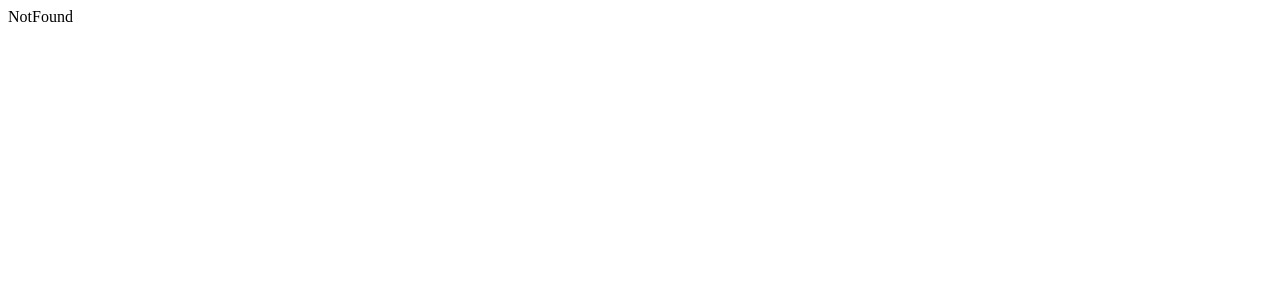
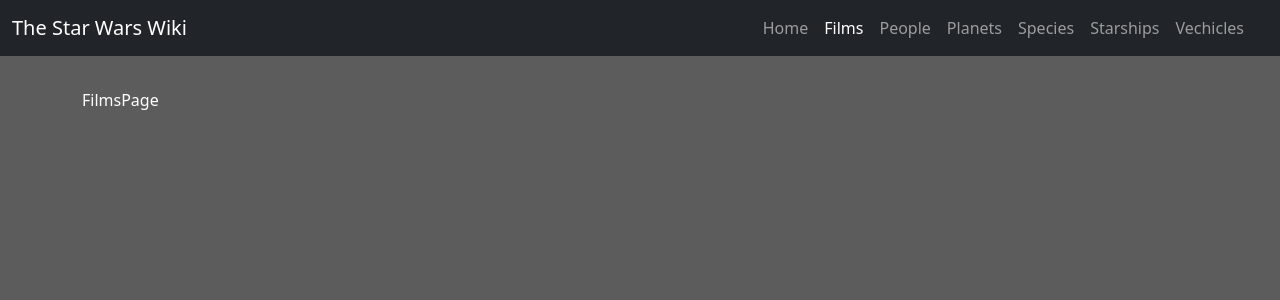
Before and after one commit to arden-rh/sw-encyclopedia, a React (Vite) app: page /films in a window 1280 px wide. Shown: the top 300 px of the page. Built offline with nearby package versions, Linux system fonts and the light colour scheme.

Commit message:
added editorconfig, created a navbar component, created indv pages for the different resources

```diff
--- a/src/App.tsx
+++ b/src/App.tsx
@@ -5,13 +5,27 @@ import NotFound from './pages/NotFound'
 import { Routes, Route } from 'react-router-dom'
 import './assets/scss/App.scss'
 
+/** Resource pages */
+import FilmsPage from './pages/FilmsPage'
+import PeoplePage from './pages/PeoplePage'
+import PlanetsPage from './pages/PlanetsPage'
+import SpeciesPage from './pages/SpeciesPage'
+import StarshipsPage from './pages/StarshipsPage'
+import VehiclesPage from './pages/VehiclesPage'
+
 const App = () => {
 	return (
 		<div id='App'>
-			{/* <Navigation /> */}
+			<Navigation />
 			<Container className='py-3'>
 				<Routes>
 					<Route path="/" element={<HomePage />} />
+					<Route path="/films" element={<FilmsPage />} />
+					<Route path="/people" element={<PeoplePage />} />
+					<Route path="/planets" element={<PlanetsPage />} />
+					<Route path="/species" element={<SpeciesPage />} />
+					<Route path="/starships" element={<StarshipsPage />} />
+					<Route path="/vechicles" element={<VehiclesPage />} />
 					<Route path="*" element={<NotFound />} />
 
 				</Routes>
--- a/src/assets/scss/App.scss
+++ b/src/assets/scss/App.scss
@@ -0,0 +1,4 @@
+@import "bootstrap/scss/bootstrap";
+
+/* Generic styles */
+@import 'generic';
--- /dev/null
+++ b/src/assets/scss/_generic.scss
@@ -0,0 +1,20 @@
+html,
+body,
+#root {
+	min-height: 100vh;
+}
+
+body {
+    background-color: #5c5c5c;
+    background-position: center;
+	background-size: cover;
+	color: #ffffff;
+}
+
+#app {
+	padding-top: 1.5rem;
+	padding-bottom: 1.5rem;
+	display: flex;
+	flex-direction: column;
+	align-items: center;
+}
--- /dev/null
+++ b/src/components/Navigation.tsx
@@ -0,0 +1,41 @@
+import Container from 'react-bootstrap/Container';
+import Nav from 'react-bootstrap/Nav';
+import Navbar from 'react-bootstrap/Navbar';
+import NavDropdown from 'react-bootstrap/NavDropdown';
+import Offcanvas from 'react-bootstrap/Offcanvas';
+import { NavLink, Link } from 'react-router-dom';
+
+const Navigation = () => {
+
+	return (
+		<Navbar bg="dark" variant="dark" expand='md' className="mb-3">
+			<Container fluid>
+				<Navbar.Brand href="#">The Star Wars Wiki</Navbar.Brand>
+				<Navbar.Toggle aria-controls={`offcanvasNavbar-expand-md`} />
+				<Navbar.Offcanvas
+					aria-labelledby={`offcanvasNavbarLabel-expand-md`}
+					placement="end"
+				>
+					<Offcanvas.Header closeButton>
+						<Offcanvas.Title>
+							The Star Wars Wiki - Resources
+						</Offcanvas.Title>
+					</Offcanvas.Header>
+					<Offcanvas.Body>
+						<Nav className="justify-content-end flex-grow-1 pe-3">
+							<Nav.Link as={NavLink} to="/">Home</Nav.Link>
+							<Nav.Link as={NavLink} to="/films">Films</Nav.Link>
+							<Nav.Link as={NavLink} to="/people">People</Nav.Link>
+							<Nav.Link as={NavLink} to="/planets">Planets</Nav.Link>
+							<Nav.Link as={NavLink} to="/species">Species</Nav.Link>
+							<Nav.Link as={NavLink} to="/starships">Starships</Nav.Link>
+							<Nav.Link as={NavLink} to="/vechicles">Vechicles</Nav.Link>
+						</Nav>
+					</Offcanvas.Body>
+				</Navbar.Offcanvas>
+			</Container>
+		</Navbar>
+	)
+}
+
+export default Navigation
--- /dev/null
+++ b/src/pages/FilmsPage.tsx
@@ -0,0 +1,9 @@
+import React from 'react'
+
+const FilmsPage = () => {
+  return (
+	<div>FilmsPage</div>
+  )
+}
+
+export default FilmsPage
--- a/src/pages/HomePage.tsx
+++ b/src/pages/HomePage.tsx
@@ -1,9 +1,11 @@
 import React from 'react'
 
 const HomePage = () => {
-  return (
-    <div>HomePage</div>
-  )
+	return (
+		<>
+			<h1>The Star Wars Wiki</h1>
+		</>
+	)
 }
 
 export default HomePage
--- /dev/null
+++ b/src/pages/PeoplePage.tsx
@@ -0,0 +1,9 @@
+import React from 'react'
+
+const PeoplePage = () => {
+  return (
+	<div>PeoplePage</div>
+  )
+}
+
+export default PeoplePage
--- /dev/null
+++ b/src/pages/PlanetsPage.tsx
@@ -0,0 +1,9 @@
+import React from 'react'
+
+const PlanetsPage = () => {
+  return (
+	<div>PlanetsPage</div>
+  )
+}
+
+export default PlanetsPage
--- /dev/null
+++ b/src/pages/SpeciesPage.tsx
@@ -0,0 +1,9 @@
+import React from 'react'
+
+const SpeciesPage = () => {
+  return (
+	<div>SpeciesPage</div>
+  )
+}
+
+export default SpeciesPage
--- /dev/null
+++ b/src/pages/StarshipsPage.tsx
@@ -0,0 +1,9 @@
+import React from 'react'
+
+const StarshipsPage = () => {
+  return (
+	<div>StarshipsPage</div>
+  )
+}
+
+export default StarshipsPage
--- /dev/null
+++ b/src/pages/VehiclesPage.tsx
@@ -0,0 +1,9 @@
+import React from 'react'
+
+const VehiclesPage = () => {
+  return (
+	<div>VehiclesPage</div>
+  )
+}
+
+export default VehiclesPage
```
Also changed, not shown: src/services/SWAPI.ts (added, +48 -0 lines), 1 other file (tests, documents, lock files or other folders).
